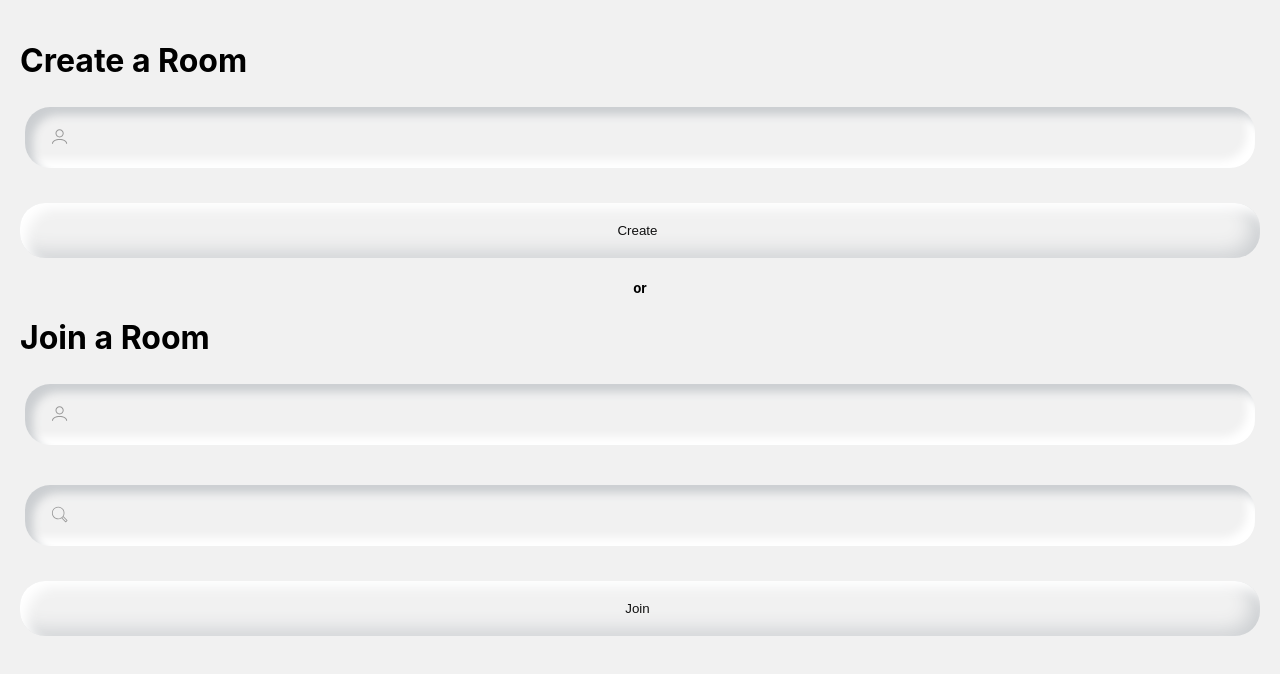
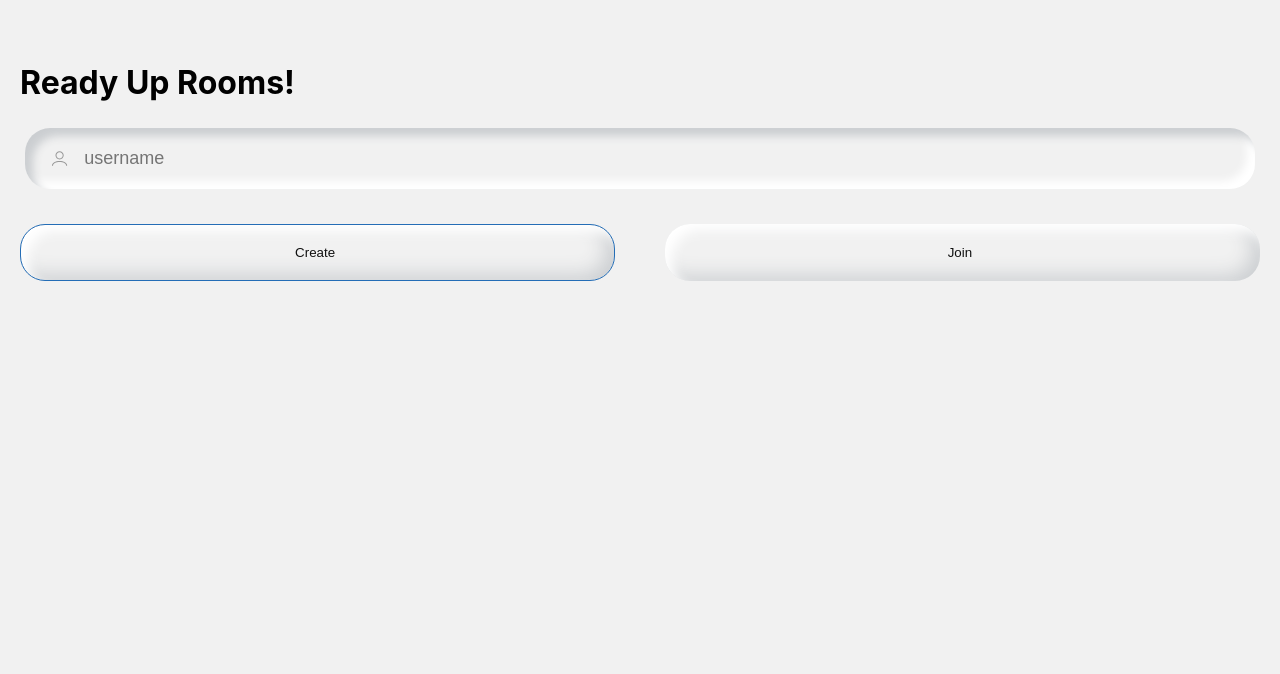
Before and after one commit to thatdevguy1/ready-up, a React (Create React App) app: page / in a window 1280 px wide. Shown: the top 674 px of the page. Built offline with nearby package versions, Linux system fonts and the light colour scheme.

Commit message:
arrow select for create or join

```diff
--- a/package.json
+++ b/package.json
@@ -26,12 +26,7 @@
     "web-vitals": "^2.1.4"
   },
   "scripts": {
-<<<<<<< Updated upstream
     "start": "react-scripts start",
-=======
-    "start": "node server",
-    "start:dev": "react-scripts start",
->>>>>>> Stashed changes
     "build": "react-scripts build",
     "test": "react-scripts test",
     "eject": "react-scripts eject"
--- a/src/App.js
+++ b/src/App.js
@@ -9,6 +9,7 @@ const socket = socketIo.init();
 function App() {
   const [isConnected, setIsConnected] = useState(socket.connected);
   const [usernameAlreadySelected, setUsernameAlreadySelected] = useState(false);
+  const [errMsg, setErrMsg] = useState("");
   const navigate = useNavigate();
 
   useEffect(() => {
@@ -25,6 +26,7 @@ function App() {
         setUsernameAlreadySelected(false);
       }
       console.log(err.message);
+      setErrMsg(err.message);
       navigate("/");
     });
 
@@ -41,8 +43,9 @@ function App() {
 
   return (
     <div className="App">
+      <h4 style={{ color: "red", textAlign: "center" }}>{errMsg}</h4>
       <Routes>
-        <Route path="/" element={<Home />} />
+        <Route path="/" element={<Home setErrMsg={setErrMsg} />} />
         <Route path="/room" element={<Room />} />
       </Routes>
     </div>
--- a/src/components/Home/Home.css
+++ b/src/components/Home/Home.css
@@ -2,18 +2,21 @@
   overflow: auto;
 }
 
-button {
+.Home button {
+  width: 48%;
+}
+
+.Home .btn-wrapper {
+  display: flex;
+  justify-content: space-between;
   width: 100%;
-  padding: 20px 10px 20px 5px;
-  border-radius: 25px;
-  border: none;
-  background-color: rgb(241, 241, 241);
-  box-shadow: inset 8px 8px 12px #ffffff, inset -8px -5px 20px #cbced1;
-  transition: 0.3s;
-  color: rgb(16, 16, 16);
 }
 
 button:hover {
   cursor: pointer;
   box-shadow: inset 8px 8px 8px #cbced1, inset -8px -8px 8px #ffffff;
 }
+
+btn {
+  background-color: #759bc2;
+}
--- a/src/components/Home/Home.jsx
+++ b/src/components/Home/Home.jsx
@@ -1,36 +1,82 @@
-import React, { useState, useEffect } from "react";
+import React, { useState, useEffect, useRef } from "react";
 import Input from "../Inputs/TextInput";
 import { useNavigate } from "react-router-dom";
 import PropTypes from "prop-types";
 import "./Home.css";
 import socketIo from "../../services/socket";
 
-function Home(props) {
+function Home({ setErrMsg }) {
   let socket = socketIo.getSocket();
+
   const [inputs, setInputs] = useState({
     username: "",
     room: "",
   });
+
+  const [createHighlighted, setCreateHighlighted] = useState(true);
+
+  const [joinSelected, setJoinSelected] = useState(false);
+
+  const inputsRef = useRef(inputs);
+  const btnSelectorRef = useRef(createHighlighted);
+
   const navigate = useNavigate();
+
+  useEffect(() => {
+    document.addEventListener("keydown", handleKeydown);
+    return () => {
+      document.removeEventListener("keydown", handleKeydown);
+    };
+  }, [joinSelected]);
+
+  useEffect(() => {
+    inputsRef.current = inputs;
+  }, [inputs]);
+
+  useEffect(() => {
+    btnSelectorRef.current = createHighlighted;
+  }, [createHighlighted]);
+
+  const handleKeydown = (e) => {
+    console.log(e.keyCode);
+    if (e.keyCode === 13 && joinSelected === true) return handleJoinRoom();
+    console.log("not handleJoinRoom");
+    if (e.keyCode === 37 || e.keyCode === 39)
+      return setCreateHighlighted(!btnSelectorRef.current);
+
+    console.log("not selecting btn");
+    if (e.keyCode === 13 && btnSelectorRef.current) return handleCreateRoom();
+    console.log("not handleCreateRoom");
+    if (e.keyCode === 13 && !btnSelectorRef.current) return handleJoin();
+    console.log("not handleJoin");
+  };
 
   const handleChange = (e) => {
     setInputs({
       ...inputs,
       [e.target.name]: e.target.value,
     });
+
+    setErrMsg("");
   };
 
   const handleJoinRoom = () => {
     socket.auth = {
-      username: inputs.username,
-      room: inputs.room,
+      username: inputsRef.current.username,
+      room: inputsRef.current.room,
       reason: "join",
     };
     socket.connect();
     navigate("/room");
   };
 
+  const handleJoin = () => {
+    console.log("handle join");
+    setJoinSelected(true);
+  };
+
   const handleCreateRoom = () => {
+    console.log("handle create");
     socket.auth = { username: inputs.username, reason: "create" };
     socket.connect();
     navigate("/room");
@@ -38,33 +84,48 @@ function Home(props) {
 
   return (
     <div className="Home">
-      <h1>Create a Room</h1>
+      <h1>Ready Up Rooms!</h1>
+      <form>
         <Input
           type="user"
           name={"username"}
+          placeholder="username"
           value={inputs.username}
           change={handleChange}
         />
-      <button onClick={handleCreateRoom}>Create</button>
-      <h5 style={{ textAlign: "center" }}>or</h5>
-      <h1>Join a Room</h1>
-      <Input
-        type="user"
-        name={"username"}
-        value={inputs.username}
-        change={handleChange}
-      />
+        {joinSelected && (
           <Input
             type="search"
             name={"room"}
+            placeholder="room id"
             value={inputs.room}
             change={handleChange}
           />
-      <button onClick={handleJoinRoom}>Join</button>
+        )}
+        <div className="btn-wrapper">
+          {joinSelected || (
+            <button
+              style={{
+                border: createHighlighted ? "solid 1px  #246db6" : undefined,
+              }}
+              type="button"
+            >
+              Create
+            </button>
+          )}
+          <button
+            style={{
+              border: createHighlighted ? undefined : "solid 1px #246db6",
+            }}
+            type="button"
+            onClick={joinSelected ? handleJoinRoom : handleJoin}
+          >
+            Join
+          </button>
+        </div>
+      </form>
     </div>
   );
 }
 
-Home.propTypes = {};
-
 export default Home;
--- a/src/components/Inputs/TextInput.jsx
+++ b/src/components/Inputs/TextInput.jsx
@@ -19,6 +19,8 @@ function TextInput(props) {
           name={props.name}
           value={props.value}
           onChange={props.change}
+          placeholder={props.placeholder}
+          autoComplete="off"
         />
       </div>
     </div>
--- a/src/index.css
+++ b/src/index.css
@@ -15,3 +15,14 @@ code {
   font-family: source-code-pro, Menlo, Monaco, Consolas, "Courier New",
     monospace;
 }
+
+button {
+  width: 100%;
+  padding: 20px 10px 20px 5px;
+  border-radius: 25px;
+  border: none;
+  background-color: rgb(241, 241, 241);
+  box-shadow: inset 8px 8px 12px #ffffff, inset -8px -5px 20px #cbced1;
+  transition: 0.3s;
+  color: rgb(16, 16, 16);
+}
```
Also changed, not shown: 1 other file (tests, documents, lock files or other folders). Lines whose indentation alone changed are shown as unchanged.
